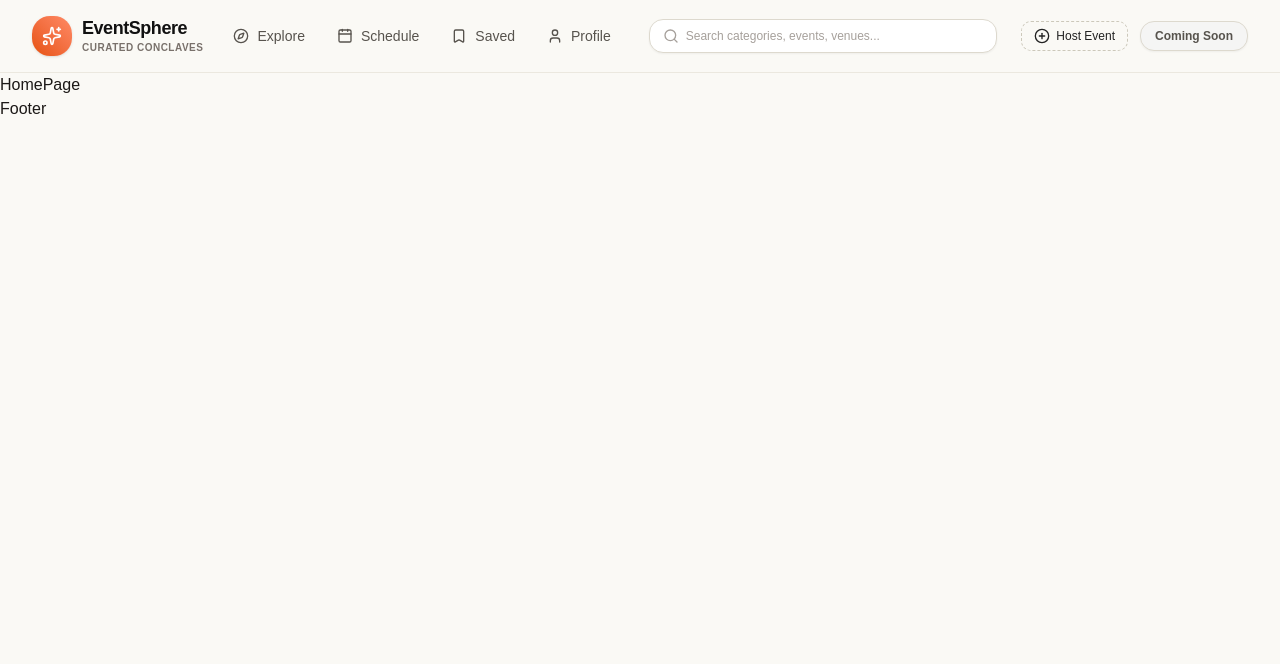
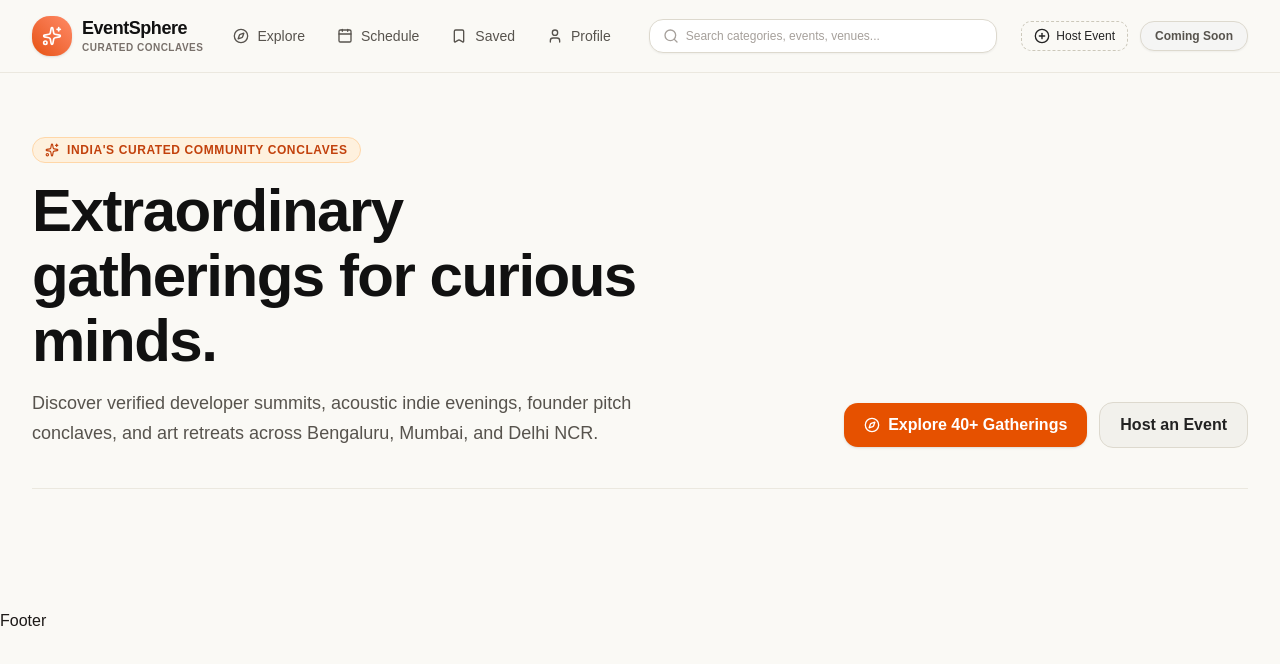
Before and after one commit to Hardpatel-0897/EventSphere, a React (Vite) app: page / in a window 1280 px wide. Shown: the top 664 px of the page. Built offline with nearby package versions, Linux system fonts and the light colour scheme.

Commit message:
hero section part 1 added

```diff
--- a/src/pages/HomePage.jsx
+++ b/src/pages/HomePage.jsx
@@ -1,7 +1,41 @@
+import { Button } from "@/components/ui/button";
+import { Compass, Sparkles } from "lucide-react";
 import React from "react";
+import { Link } from "react-router";
 
-function HomePage() {
-  return <div>HomePage</div>;
+export default function Home() {
+  return (
+    <div className="space-y-16 pb-20">
+      <section className="relative pt-12 pb-6 sm:pt-16 sm:pb-10 max-w-7xl mx-auto px-4 sm:px-6 lg:px-8">
+        <div className="flex flex-col lg:flex-row items-start lg:items-end justify-between gap-8 pb-10 border-b border-[#EBE8DF]">
+          <div className="max-w-2xl space-y-4">
+            <div className="inline-flex items-center gap-2 px-3 py-1 rounded-full text-xs font-bold uppercase tracking-wider bg-orange-100/70 text-[#C2410C] border border-orange-200">
+              <Sparkles className="w-3.5 h-3.5" /> India's Curated Community Conclaves
+            </div>
+            <h1 className="text-4xl sm:text-5xl lg:text-6xl font-extrabold tracking-tight text-[#111] leading-[1.08]">
+              Extraordinary gatherings for curious minds.
+            </h1>
+            <p className="text-base sm:text-lg text-stone-600 leading-relaxed font-normal">
+              Discover verified developer summits, acoustic indie evenings, founder pitch conclaves, and art retreats
+              across Bengaluru, Mumbai, and Delhi NCR.
+            </p>
+          </div>
+
+          <div className="flex flex-col sm:flex-row items-stretch sm:items-center gap-3 w-full lg:w-auto">
+            <Link to="/explore">
+              <Button variant="primary" size="lg" className="w-full sm:w-auto shadow-elevated gap-2">
+                <Compass className="w-4 h-4" />
+                <span>Explore 40+ Gatherings</span>
+              </Button>
+            </Link>
+            <Link to="/create-event">
+              <Button variant="secondary" size="lg" className="w-full sm:w-auto">
+                Host an Event
+              </Button>
+            </Link>
+          </div>
+        </div>
+      </section>
+    </div>
+  );
 }
-
-export default HomePage;
```
